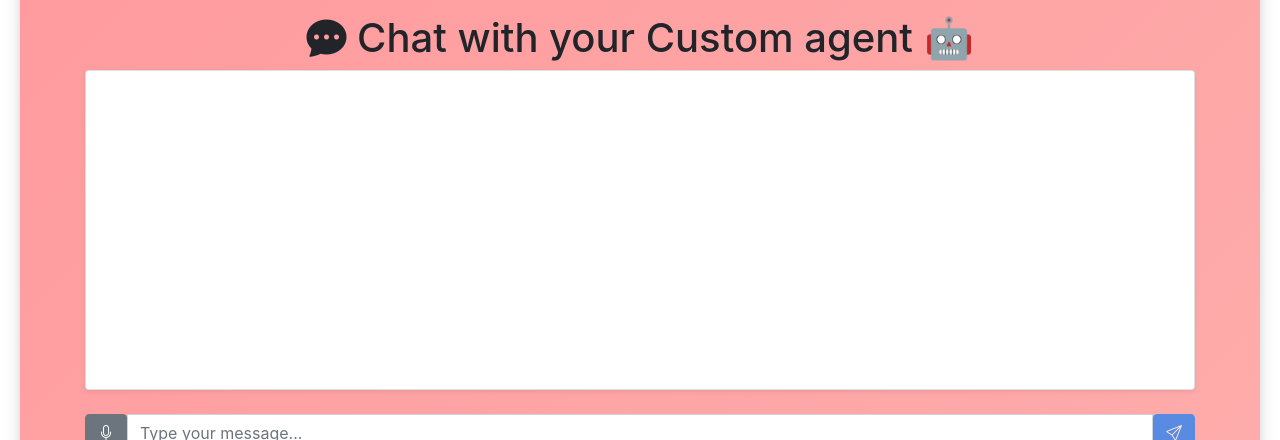
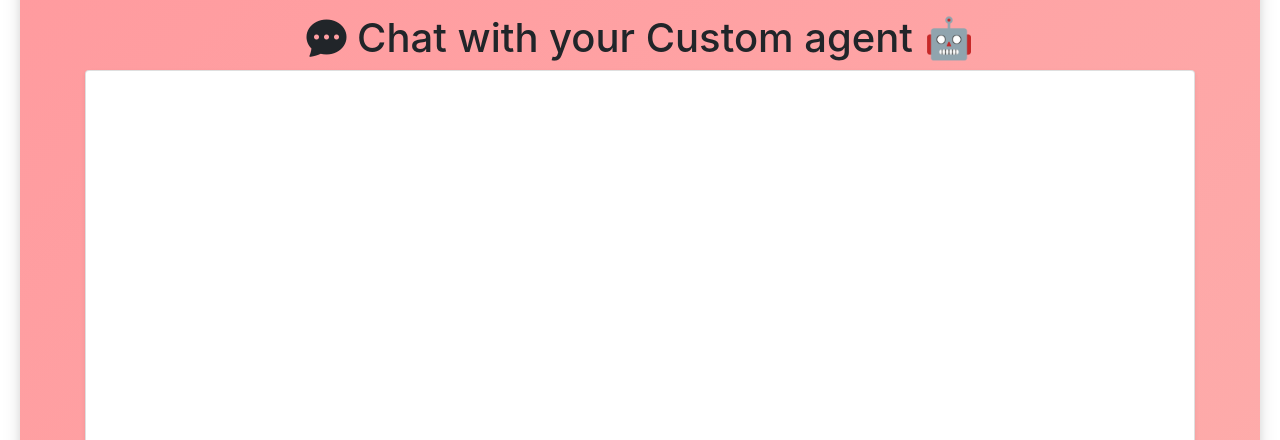
Before and after one commit to fatihohn/ollama-language-teacher, a React (Create React App) app in the folder gui/: page / in a window 1280 px wide. Shown: the part 141-581 px from the top of the page. Built offline with nearby package versions, Linux system fonts and the light colour scheme.

Commit message:
gui/src/ChatApp.jsx: update style

```diff
--- a/gui/src/ChatApp.jsx
+++ b/gui/src/ChatApp.jsx
@@ -198,7 +198,7 @@ export default function ChatApp() {
 
       <Card
         className="shadow-sm mb-4"
-        style={{ maxHeight: "40vh", overflowY: "auto", minHeight: "40vh" }}
+        style={{ maxHeight: "80vh", overflowY: "auto", minHeight: "80vh" }}
       >
         <Card.Body>
           {messages.map((msg, index) => (
```
